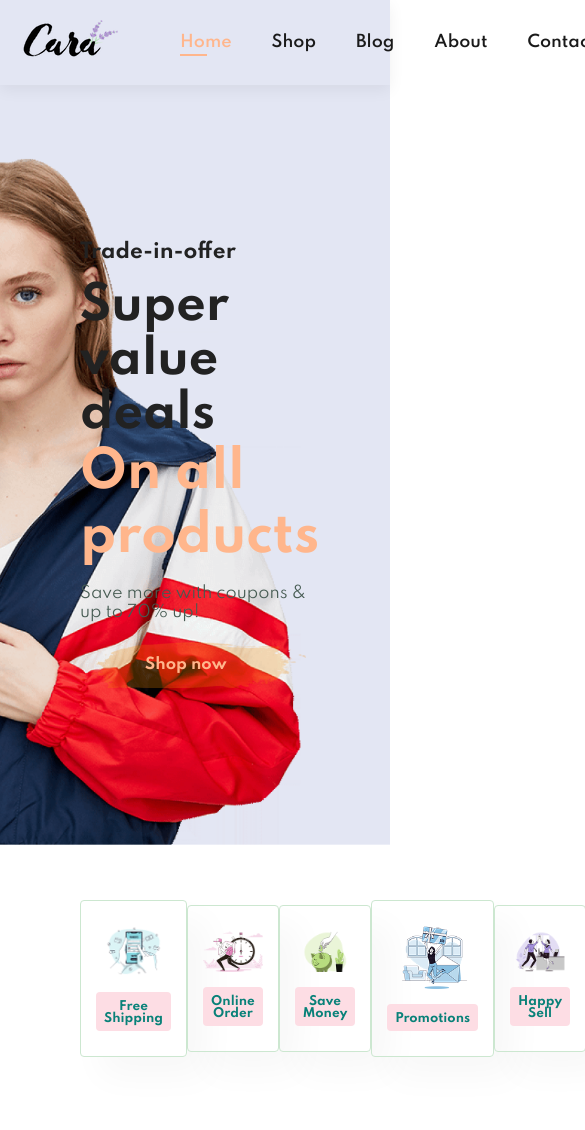
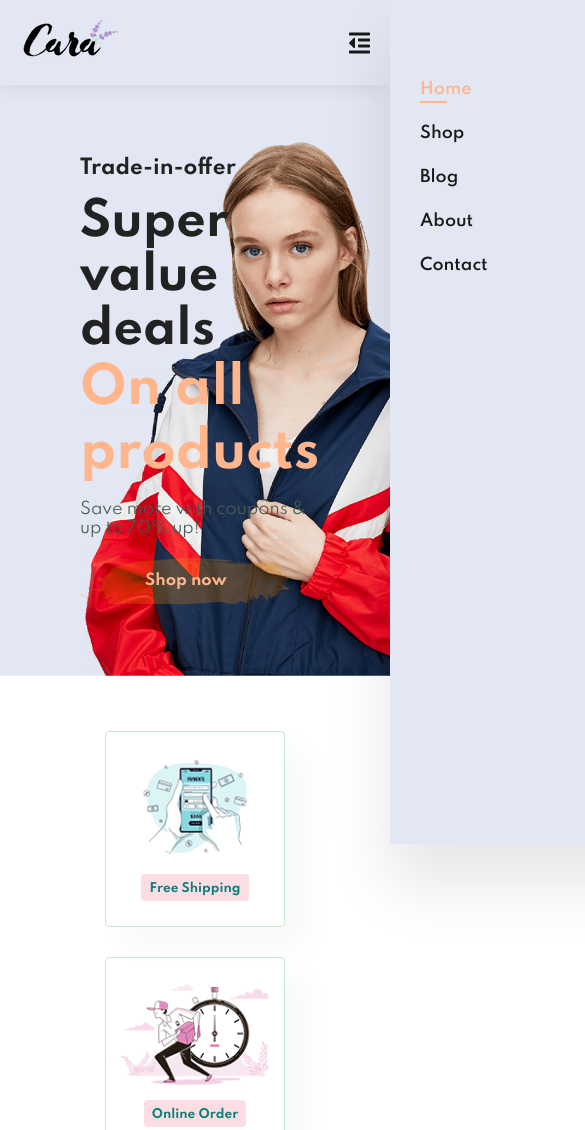
Before and after one commit to btlw/ecommerce-website, a plain HTML site: page index.html in a window 390 px wide. Shown: the top 1130 px of the page, 585 px wide, since content can reach past the window. Drawn offline with Linux system fonts and the light colour scheme.

Commit message:
Make website responsive (for iPad)

```diff
--- a/index.html
+++ b/index.html
@@ -19,8 +19,13 @@
                 <li><a href="blog.html">Blog</a></li>
                 <li><a href="about.html">About</a></li>
                 <li><a href="contact.html">Contact</a></li>
-                <li><a href="cart.html"><i class="far fa-shopping-bag"></i></a></li>
+                <li id="lg-bag"><a href="cart.html"><i class="far fa-shopping-bag"></i></a></li>
+                <a href="#" id="close"><i class="far fa-times"></i></a>
             </ul>
+        </div>
+        <div id="mobile">
+            <a href="cart.html"><i class="far fa-shopping-bag"></i></a>
+            <i id="bar" class="fas fa-outdent"></i>
         </div>
     </section>
 
--- a/script.js
+++ b/script.js
@@ -0,0 +1,15 @@
+const bar = document.getElementById('bar');
+const close = document.getElementById('close');
+const nav = document.getElementById('navbar');
+
+if (bar) {
+    bar.addEventListener('click', () => {
+        nav.classList.add('active');
+    })
+}
+
+if (close) {
+    close.addEventListener('click', () => {
+        nav.classList.remove('active');
+    })
+}
--- a/style.css
+++ b/style.css
@@ -125,7 +125,18 @@ body {
     bottom: -4px;
     left: 20px;
 }
+
+#mobile {
+    display: none;
+    align-items: center;
+}
+
+#close {
+    display: none;
+}
+
 /* Home Page */
+
 #hero {
     background-image: url(images/img/hero4.png);
     height: 90vh;
@@ -163,7 +174,7 @@ body {
     display: flex;
     align-items: center;
     justify-content: space-between;
-    flex-wrap: nowrap;
+    flex-wrap: wrap;
 }
 
 #feature .fe-box {
@@ -507,6 +518,103 @@ footer .copyright {
 }
 /* Shop Page */
 
-/* Boilerplate */
+/* Cart Page */
 
-/* Boilerplate */
+/* Start Media Query */
+
+@media (max-width:799px) {
+    .section-p1 {
+        padding: 40px 40px;
+    }
+
+    #navbar {
+        display: flex;
+        flex-direction: column;
+        align-items: flex-start;
+        justify-content: flex-start;
+        position: fixed;
+        top: 0;
+        right: -300px;
+        height: 100vh;
+        width: 300px;
+        background-color: #E3E6F3;
+        box-shadow: 0 40px 60px rgba(0, 0, 0, 0.1);
+        padding: 80px 0 0 10px;
+        transition: 0.3s;
+    }
+
+    #navbar.active {
+        right: 0px;
+    }
+
+    #navbar li {
+        margin-bottom: 25px;
+    }
+
+    #mobile {
+        display: flex;
+        align-items: center;
+    }
+
+    #mobile i {
+        color: #1a1a1a;
+        font-size: 24px;
+        padding-left: 20px;
+    }
+
+    #close {
+        display: initial;
+        position: absolute;
+        top: 30px;
+        left: 30px;
+        color: #222;
+        font-size: 24px;
+    }
+
+    #lg-bag {
+        display: none;
+    }
+
+    #hero {
+        height: 70vh;
+        padding: 0 80px;
+        background-position: top 30% right 30%;
+    }
+
+    #feature {
+        justify-content: center;
+    }
+
+    #feature .fe-box {
+        margin: 15px 15px;
+    }
+
+    #product1 .pro-container {
+        justify-content: center;
+    }
+
+    #product1 .pro {
+        margin: 15px;
+    }
+
+    #banner {
+        height: 20vh;
+    }
+
+    #sm-banner .banner-box {
+        min-width: 100%;
+        height: 30vh;
+    }
+
+    #banner3 {
+        padding: 0 40px;
+    }
+
+    #banner3 .banner-box {
+        width: 28%;
+    }
+
+    #newsletter .form {
+        width: 70%;
+    }
+}
```
